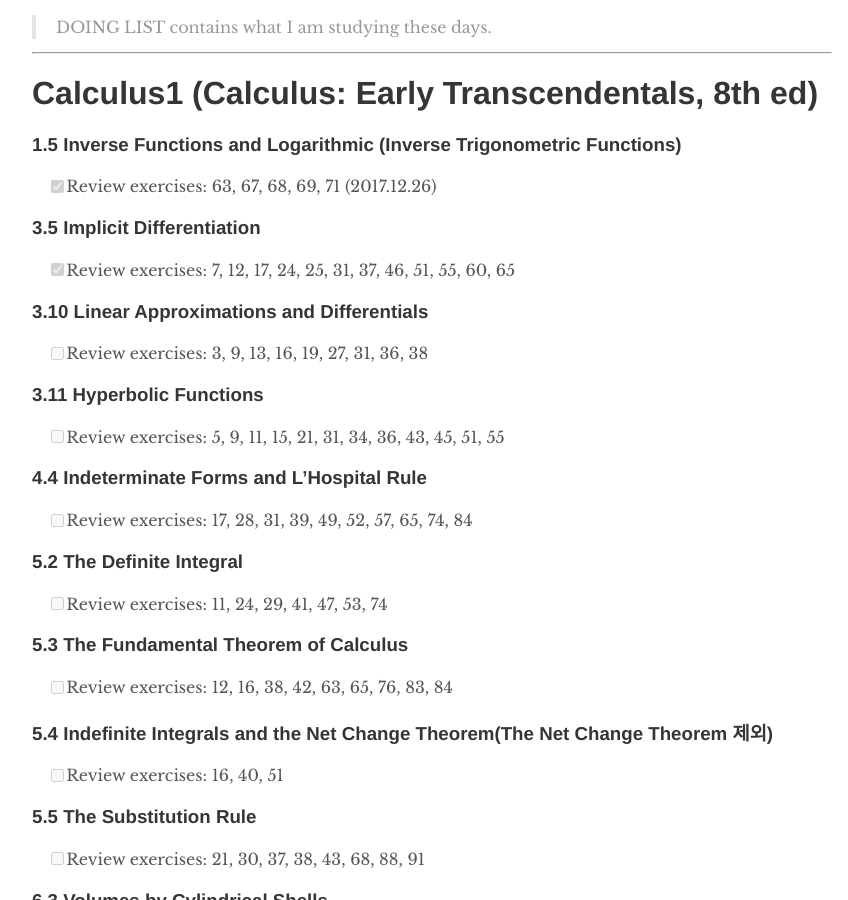
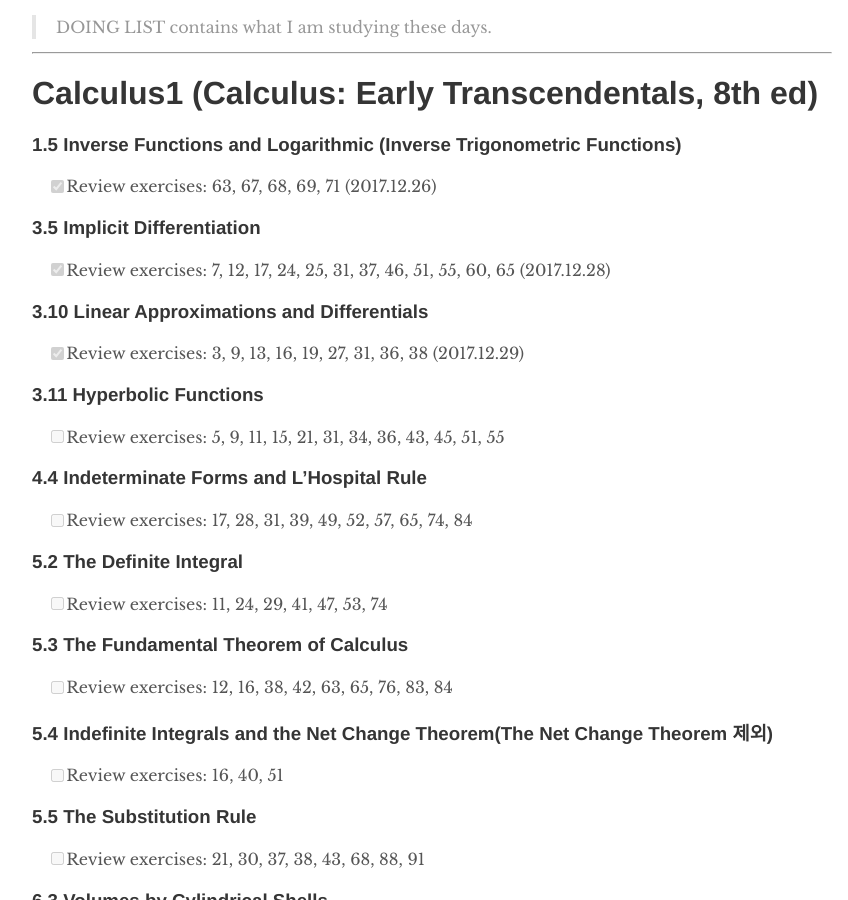
Before and after one commit to trilliwon/ABL, a Jekyll site: the page built from _posts/2100-08-19-doing-list.md, in a window 1280 px wide and 900 px high, scrolled down 302 px. Shown: the whole window, without its empty margins (208-1056 px from the left). Built offline with Jekyll 4.4.1, drawn with Linux system fonts in a browser that asks for light colours; nearby versions of some CDN libraries.

Commit message:
Update 2100-08-19-doing-list.md

```diff
--- a/_posts/2100-08-19-doing-list.md
+++ b/_posts/2100-08-19-doing-list.md
@@ -15,10 +15,10 @@ tag: [Doing List]
   - [x] Review exercises: 63, 67, 68, 69, 71 (2017.12.26)
 
 ### 3.5 Implicit Differentiation
-  - [x] Review exercises: 7, 12, 17, 24, 25, 31, 37, 46, 51, 55, 60, 65
+  - [x] Review exercises: 7, 12, 17, 24, 25, 31, 37, 46, 51, 55, 60, 65 (2017.12.28)
 
 ### 3.10 Linear Approximations and Differentials
-  - [ ] Review exercises: 3, 9, 13, 16, 19, 27, 31, 36, 38
+  - [x] Review exercises: 3, 9, 13, 16, 19, 27, 31, 36, 38 (2017.12.29)
 
 ### 3.11 Hyperbolic Functions
   - [ ] Review exercises: 5, 9, 11, 15, 21, 31, 34, 36, 43, 45, 51, 55
```
